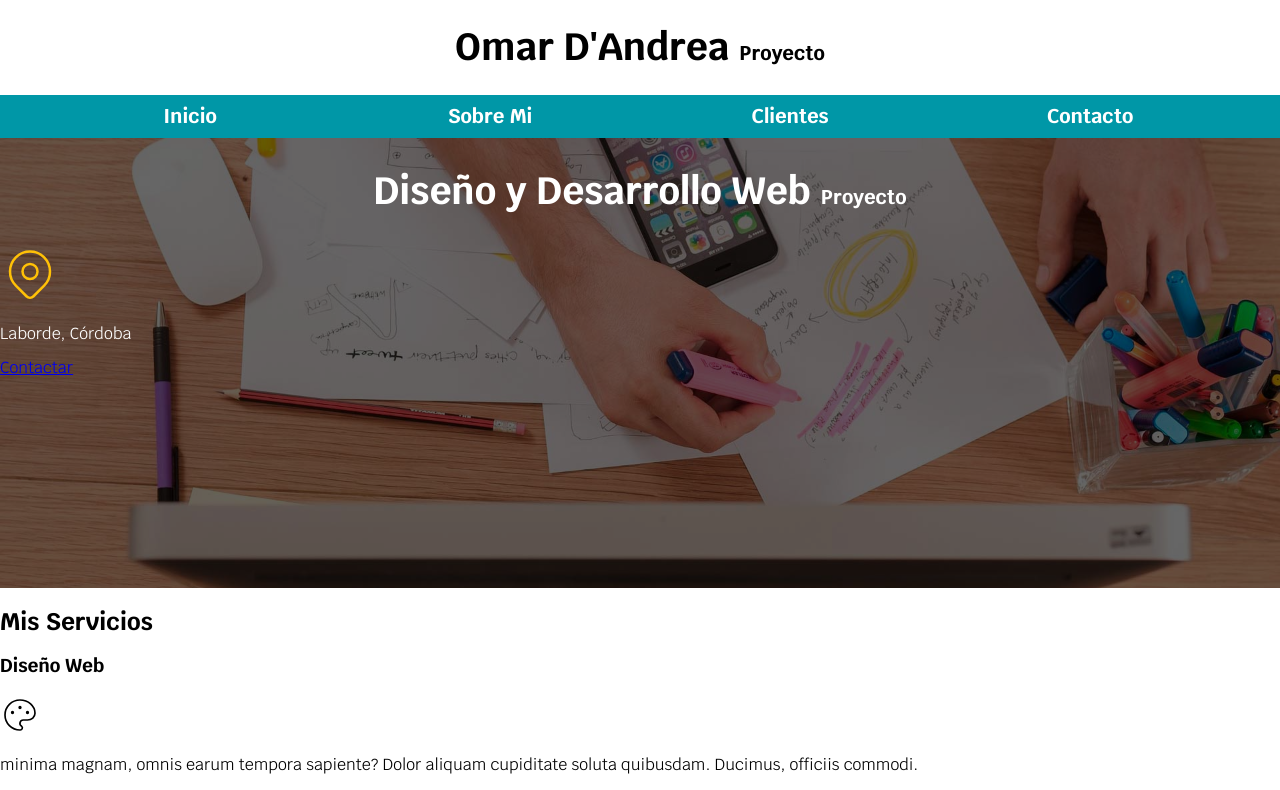
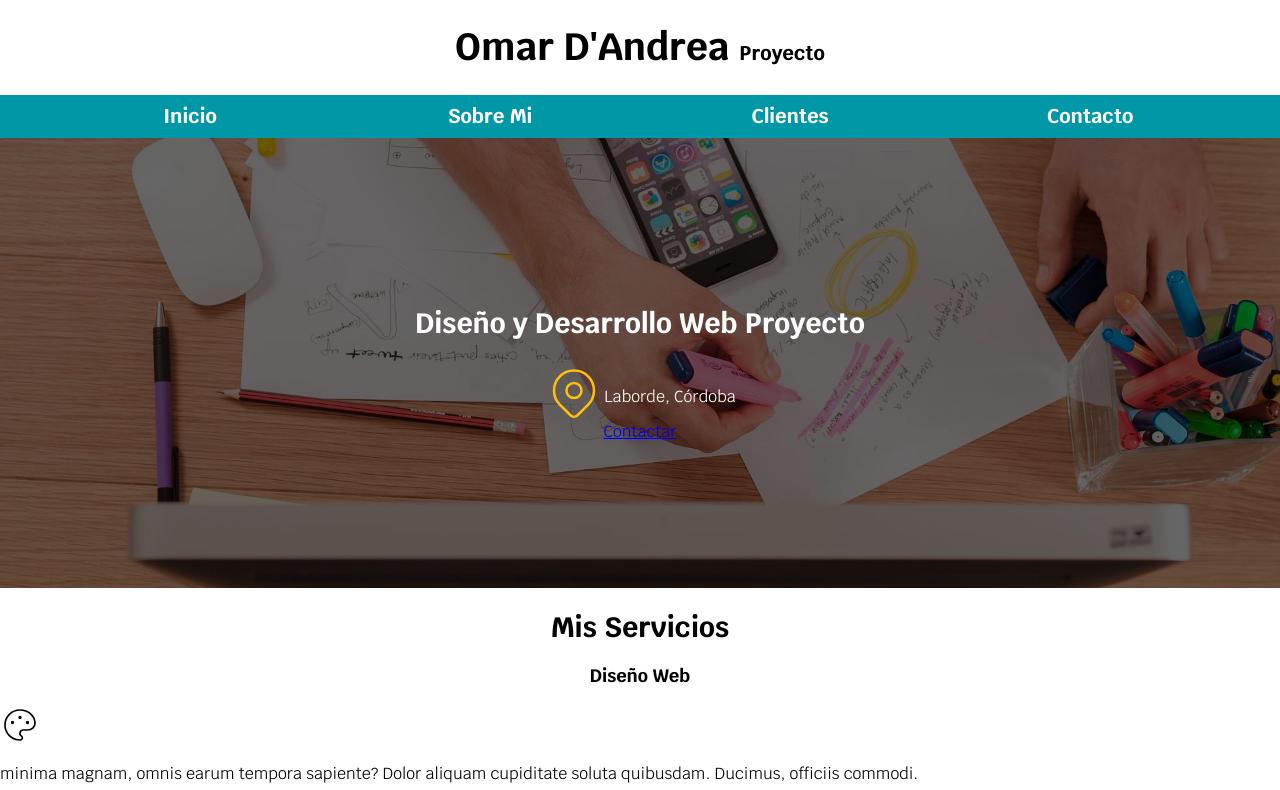
Before and after one commit to omard97/Pagina-Web-N1, a plain HTML site: page index.html in a window 1280 px wide. Shown: the top 790 px of the page. Drawn offline with Linux system fonts and the light colour scheme.

Commit message:
CSS a los Headings

```diff
--- a/CSS/style.css
+++ b/CSS/style.css
@@ -19,11 +19,23 @@
     font-family: 'Krub', sans-serif;
 }
 
-
-.titulo {
-    text-align: center;
+h1{
     font-size: 3.8rem;
 }
+
+h2{
+    font-size: 2.8rem;
+}
+
+h3{
+    font-size: 1.8rem;
+}
+
+h1,h2,h3{
+    text-align: center;
+}
+
+
 
 .titulo span {
     font-size: 2rem;
@@ -84,17 +96,20 @@
     background-color: rgb(0 0 0 / 60%);
     width: 100%;
     height: 100%;
-    color: white;
-}
-/* llegado a 480 para arriba se acciona el media Querie */
-/* @media (min-width:480px){
-    body{
-        background-color: red;
-    }
+
+
+    display: flex;
+    flex-direction: column;
+    align-items: center;
+    justify-content: center;
+
 }
 
-@media (min-width:900px){
-    body{
-        background-color: green;
-    }
-} */
+.contenido-hero h2, .contenido-hero p{
+    color: var(--blanco);
+}
+
+.ubicacion{
+    display: flex;
+    align-items: flex-end;
+}
--- a/index.html
+++ b/index.html
@@ -11,7 +11,9 @@
 
     <title>Proyecto</title>
 
-    <link rel="preconnect" href="https://fonts.googleapis.com"><link rel="preconnect" href="https://fonts.gstatic.com" crossorigin><link href="https://fonts.googleapis.com/css2?family=Krub:wght@400;700&display=swap" rel="stylesheet">
+    <link rel="preconnect" href="https://fonts.googleapis.com">
+    <link rel="preconnect" href="https://fonts.gstatic.com" crossorigin>
+    <link href="https://fonts.googleapis.com/css2?family=Krub:wght@400;700&display=swap" rel="stylesheet">
     <link rel="preload" href="css/style.css" as="style">
     <link rel="stylesheet" href="css/style.css">
 
@@ -21,7 +23,7 @@
 <body>
 
     <header>
-        <h1 class="titulo" >Omar D'Andrea <span>Proyecto</span></h1>
+        <h1 class="titulo">Omar D'Andrea <span>Proyecto</span></h1>
     </header>
     <div class="nav-bg">
 
@@ -38,15 +40,18 @@
 
     <section class="hero">
         <div class="contenido-hero">
-            <h2 class="titulo">Diseño y Desarrollo Web <span>Proyecto</span></h2>
-            <svg xmlns="http://www.w3.org/2000/svg" class="icon icon-tabler icon-tabler-map-pin" width="60" height="60"
-                viewBox="0 0 24 24" stroke-width="1" stroke="#ffc107" fill="none" stroke-linecap="round"
+            <h2>Diseño y Desarrollo Web <span>Proyecto</span></h2>
+
+            <div class="ubicacion">
+                <svg xmlns="http://www.w3.org/2000/svg" class="icon icon-tabler icon-tabler-map-pin" width="60"
+                    height="60" viewBox="0 0 24 24" stroke-width="1" stroke="#ffc107" fill="none" stroke-linecap="round"
                     stroke-linejoin="round">
                     <path stroke="none" d="M0 0h24v24H0z" fill="none" />
                     <circle cx="12" cy="11" r="3" />
                     <path d="M17.657 16.657l-4.243 4.243a2 2 0 0 1 -2.827 0l-4.244 -4.243a8 8 0 1 1 11.314 0z" />
                 </svg>
                 <p>Laborde, Córdoba</p>
+            </div>
             <a href="#">Contactar</a>
         </div>
 
@@ -117,8 +122,10 @@
         </section>
         <section>
             <h3>Precios</h3>
-            <svg xmlns="http://www.w3.org/2000/svg" class="icon icon-tabler icon-tabler-coin" width="40" height="40" viewBox="0 0 24 24" stroke-width="1.5" stroke="#000000" fill="none" stroke-linecap="round" stroke-linejoin="round">
-                <path stroke="none" d="M0 0h24v24H0z" fill="none"/>
+            <svg xmlns="http://www.w3.org/2000/svg" class="icon icon-tabler icon-tabler-coin" width="40" height="40"
+                viewBox="0 0 24 24" stroke-width="1.5" stroke="#000000" fill="none" stroke-linecap="round"
+                stroke-linejoin="round">
+                <path stroke="none" d="M0 0h24v24H0z" fill="none" />
                 <circle cx="12" cy="12" r="9" />
                 <path d="M14.8 9a2 2 0 0 0 -1.8 -1h-2a2 2 0 0 0 0 4h2a2 2 0 0 1 0 4h-2a2 2 0 0 1 -1.8 -1" />
                 <path d="M12 6v2m0 8v2" />
```
Lines whose indentation alone changed are shown as unchanged.
